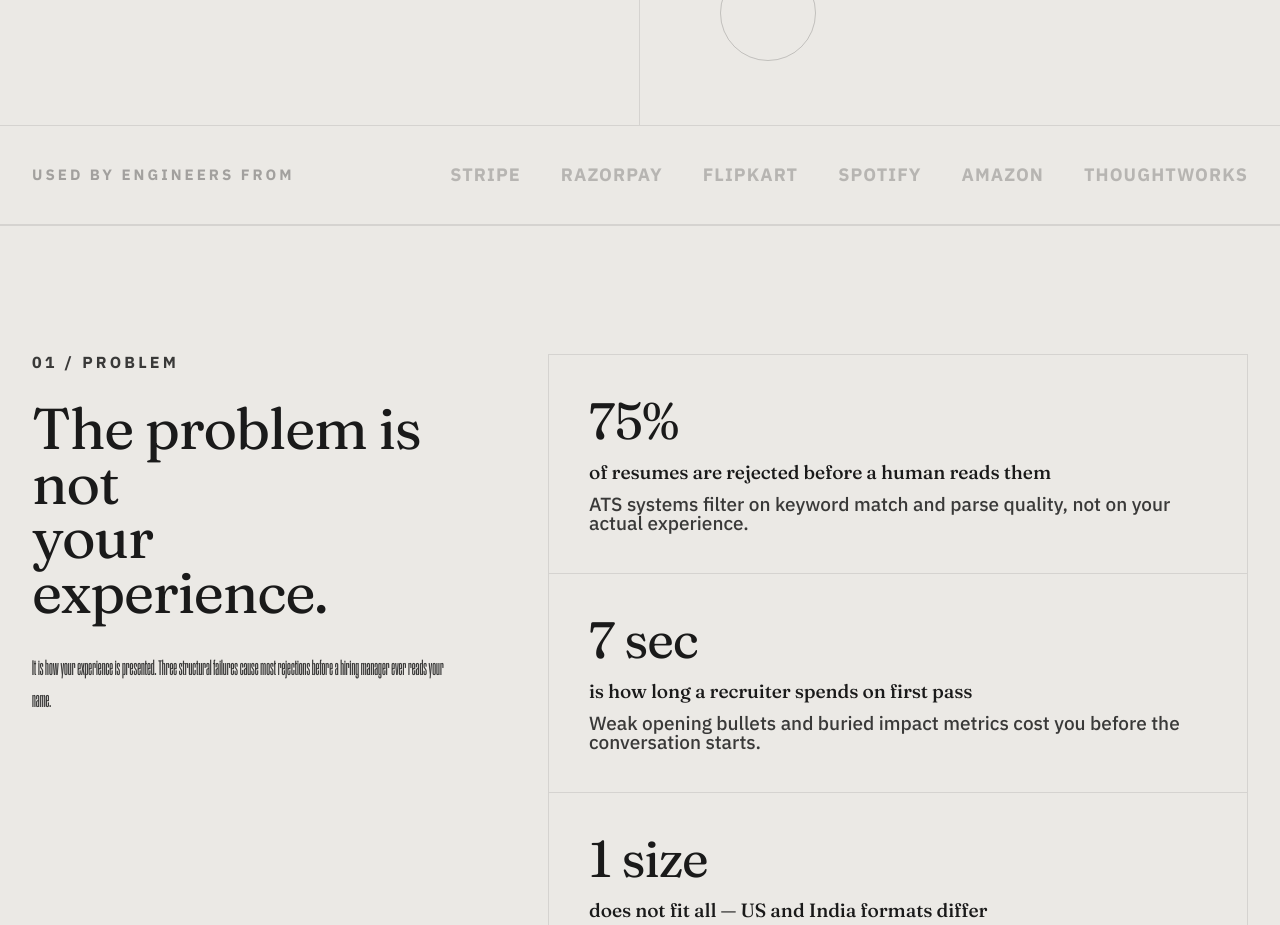
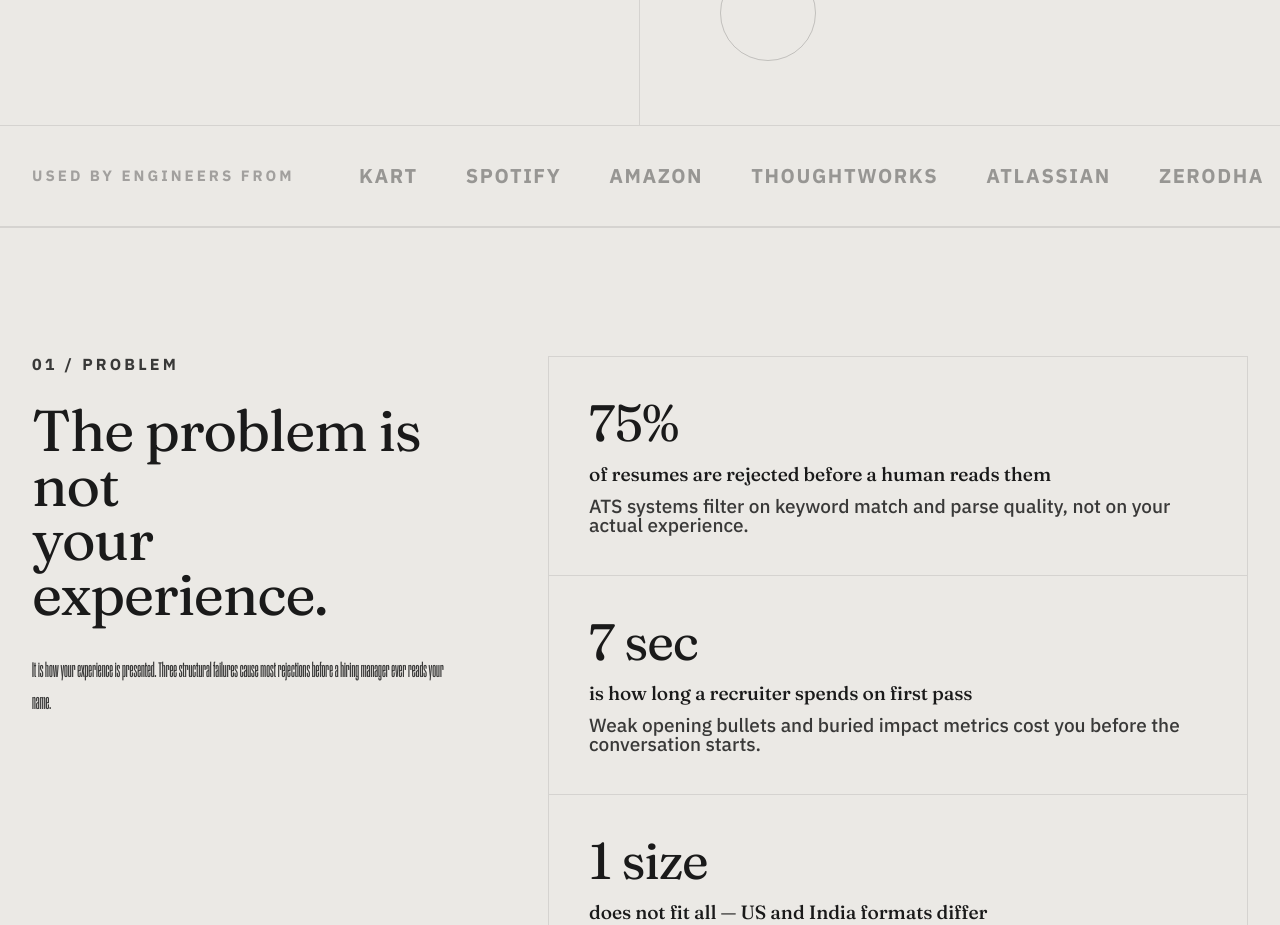
Before and after one commit to NagarjunMa/LinkedinAutomation, a Next.js app in the folder frontend/: page / in a window 1280 px wide. Shown: the part 780-1705 px from the top of the page. Built offline with nearby package versions, Linux system fonts and the light colour scheme; no server answers; a web font is replaced by a local one.

Commit message:
feat(landing): infinite-scroll marquee on social proof strip

```diff
--- a/frontend/src/app/page.tsx
+++ b/frontend/src/app/page.tsx
@@ -358,30 +358,47 @@ export default function LandingPage() {
         </div>
       </section>
 
-      {/* ─── SOCIAL PROOF STRIP ──────────────────────────────────────────── */}
-      {/* REPLACE: add real company logos when available */}
-      <section className={`py-10 px-8 border-y ${borderFaint}`}>
-        <div className="max-w-[1400px] mx-auto">
-          <div className="flex flex-wrap items-center justify-between gap-6">
+      {/* ─── SOCIAL PROOF STRIP — infinite marquee ───────────────────────── */}
+      <section className={`py-10 border-y ${borderFaint} overflow-hidden`}>
+        <div className="flex items-center gap-16">
           <span
-              className="text-foreground/35 uppercase"
+            className="shrink-0 pl-8 text-foreground/35 uppercase whitespace-nowrap"
             style={humaneStyle(15, 700, '0.2em')}
           >
             USED BY ENGINEERS FROM
           </span>
-            <div className="flex flex-wrap items-center gap-10">
-              {['Stripe', 'Razorpay', 'Flipkart', 'Spotify', 'Amazon', 'Thoughtworks'].map((name) => (
+
+          {/* Marquee — duplicates list twice; CSS keyframe translates -50% */}
+          <div className="flex-1 overflow-hidden relative">
+            <div
+              className="flex gap-12 whitespace-nowrap pr-12"
+              style={{
+                animation: 'marquee 30s linear infinite',
+                width: 'max-content',
+              }}
+            >
+              {[...Array(2)].flatMap((_, dupIdx) =>
+                ['Stripe', 'Razorpay', 'Flipkart', 'Spotify', 'Amazon', 'Thoughtworks', 'Atlassian', 'Zerodha', 'Cloudflare'].map((name) => (
                   <span
-                  key={name}
-                  className="text-foreground/25 uppercase"
-                  style={humaneStyle(18, 700, '0.06em')}
+                    key={`${dupIdx}-${name}`}
+                    className="text-foreground/40 uppercase shrink-0"
+                    style={humaneStyle(20, 700, '0.08em')}
                   >
                     {name}
                   </span>
-              ))}
+                ))
+              )}
             </div>
           </div>
         </div>
+
+        {/* Keyframe scoped via JSX style block */}
+        <style jsx>{`
+          @keyframes marquee {
+            0%   { transform: translateX(0); }
+            100% { transform: translateX(-50%); }
+          }
+        `}</style>
       </section>
 
       {/* ─── 01 / PROBLEM STATEMENT ─────────────────────────────────────── */}
```
Lines whose indentation alone changed are shown as unchanged.
